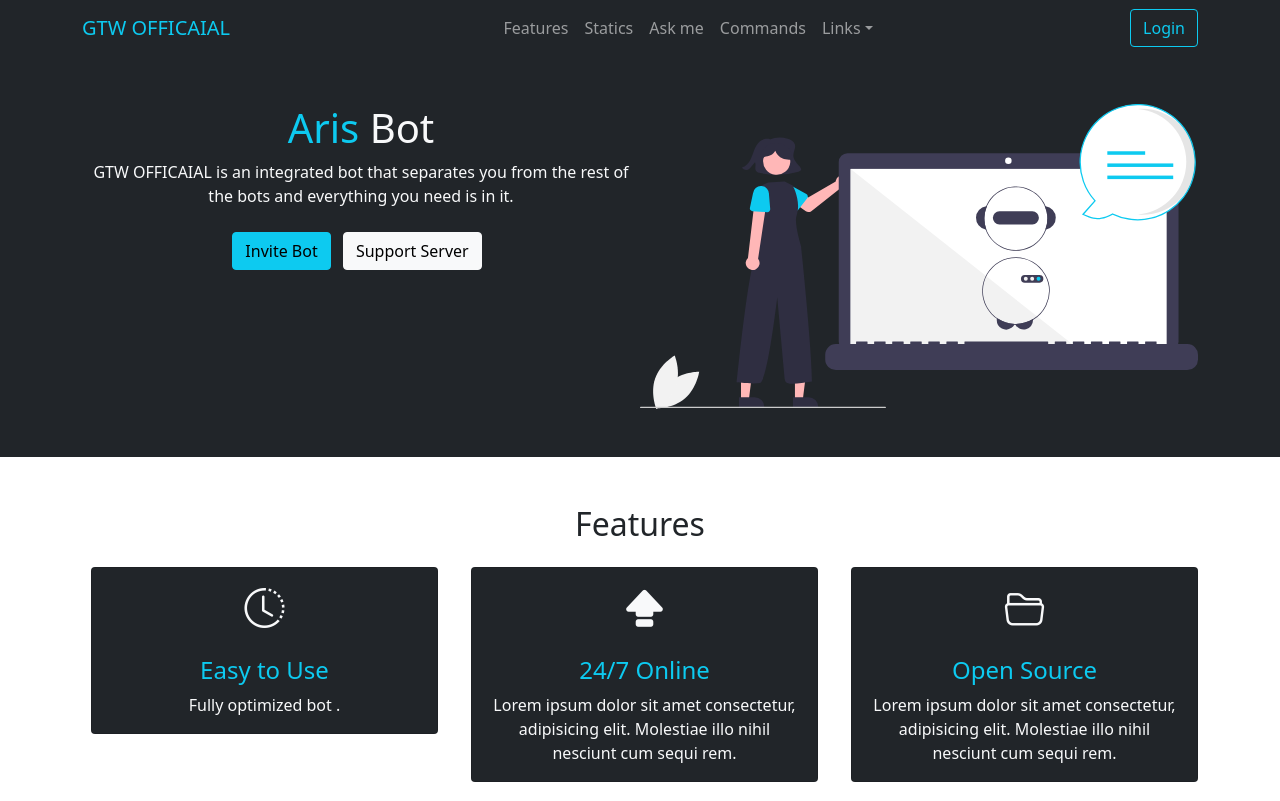
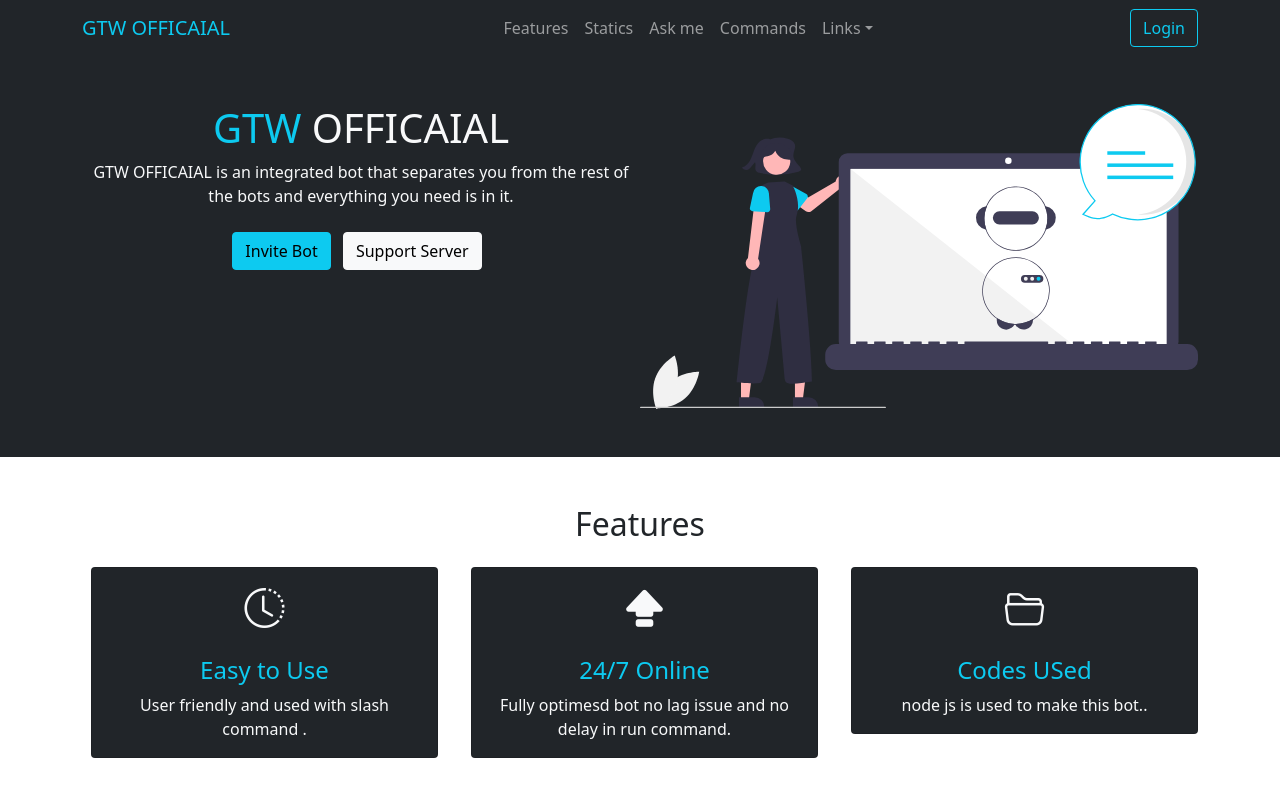
Before and after one commit to Prasungoyal23/webapp, a plain HTML site: page index.html in a window 1280 px wide. Shown: the top 801 px of the page. Drawn offline with nearby package versions, Linux system fonts and the light colour scheme.

Commit message:
Update index.html

```diff
--- a/index.html
+++ b/index.html
@@ -54,7 +54,7 @@
         <div class="container">
             <div class="d-flex">
                 <div>
-                    <h1><span class="text-info">Aris</span> Bot</h1>
+                    <h1><span class="text-info">GTW</span> OFFICAIAL</h1>
                     <p>GTW OFFICAIAL  is an integrated bot that separates you from the rest of the bots and everything you
                         need is in it.</p>
                     <a class="btn btn-info" href="">Invite Bot</a>
@@ -82,7 +82,7 @@
                         </div>
                         <div class="card-body text-center">
                             <h4 class="card-title text-info">Easy to Use</h4>
-                            <p class="card-text">Fully optimized bot .</p>
+                            <p class="card-text">User friendly and used with slash command  .</p>
                         </div>
                     </div>
                 </div>
@@ -93,8 +93,7 @@
                         </div>
                         <div class="card-body text-center">
                             <h4 class="card-title text-info">24/7 Online</h4>
-                            <p class="card-text">Lorem ipsum dolor sit amet consectetur, adipisicing elit. Molestiae
-                                illo nihil nesciunt cum sequi rem.</p>
+                            <p class="card-text">Fully optimesd bot no lag issue and no delay in run command.</p>
                         </div>
                     </div>
                 </div>
@@ -104,9 +103,8 @@
                             <i class="bi bi-folder2-open"></i>
                         </div>
                         <div class="card-body text-center">
-                            <h4 class="card-title text-info">Open Source</h4>
-                            <p class="card-text">Lorem ipsum dolor sit amet consectetur, adipisicing elit. Molestiae
-                                illo nihil nesciunt cum sequi rem.</p>
+                            <h4 class="card-title text-info">Codes USed </h4>
+                            <p class="card-text">node js is used to make this bot..</p>
                         </div>
                     </div>
                 </div>
```
